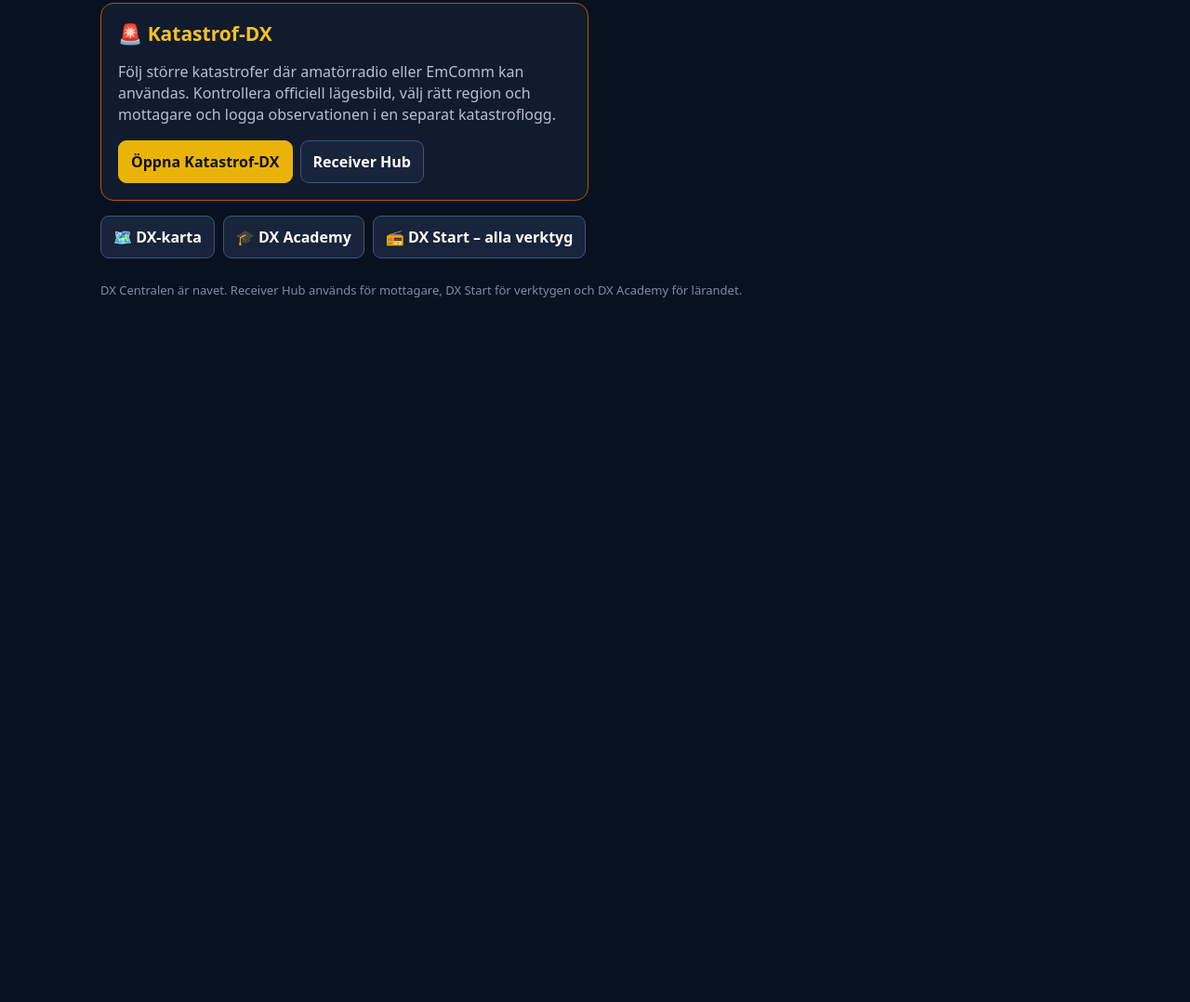
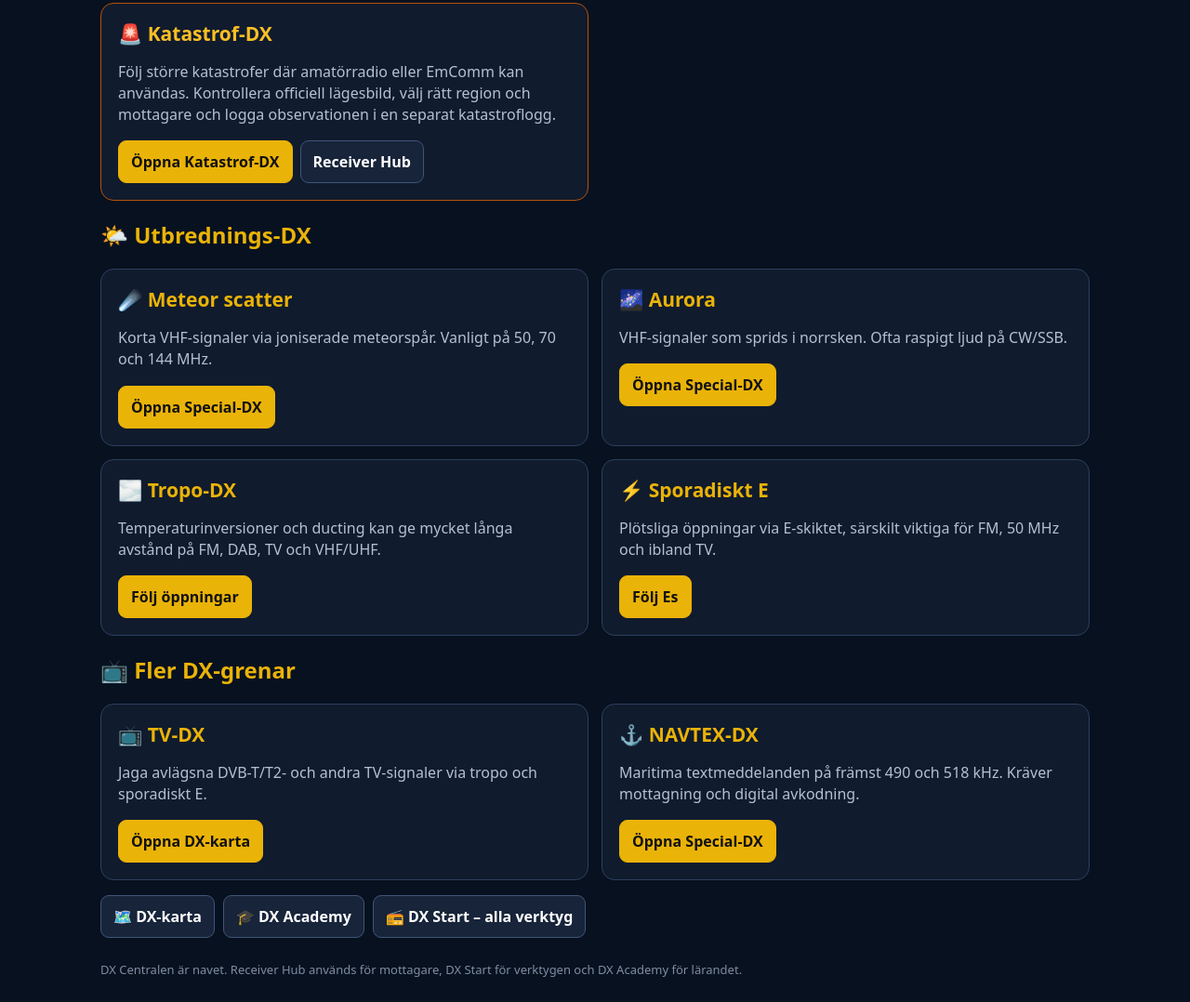
Before and after one commit to 1kuli1/dx-system, a plain HTML site: page index.html in a window 1280 px wide. Shown: the part 560-1638 px from the top of the page at 93% size. Before the commit the page ends 907 px from the top, so only its background shows below. Drawn offline with Linux system fonts and the light colour scheme.

Commit message:
Add propagation DX, TV-DX and NAVTEX to DX Centralen

```diff
--- a/index.html
+++ b/index.html
@@ -8,5 +8,23 @@
 <div class="card"><h2>📒 Logga</h2><p>Skapa en ny post, kontrollera loggboken och synka mellan enheterna.</p><div class="buttons"><a class="btn main" href="https://1kuli1.github.io/dX-START/?tool=log">Ny logg</a><a class="btn" href="https://1kuli1.github.io/dX-START/?tool=book">Loggbok</a><a class="btn" href="https://1kuli1.github.io/dX-START/?tool=sync">Synka</a></div></div>
 <div class="card disaster-card"><h2>🚨 Katastrof-DX</h2><p>Följ större katastrofer där amatörradio eller EmComm kan användas. Kontrollera officiell lägesbild, välj rätt region och mottagare och logga observationen i en separat katastroflogg.</p><div class="buttons"><a class="btn main" href="katastrof-dx.html">Öppna Katastrof-DX</a><a class="btn" href="https://1kuli1.github.io/dX-START/receiver-hub.html">Receiver Hub</a></div></div>
 </div>
+<section style="margin-top:16px">
+<h2 style="color:#eab308">🌤️ Utbrednings-DX</h2>
+<div class="grid">
+<div class="card"><h2>☄️ Meteor scatter</h2><p>Korta VHF-signaler via joniserade meteorspår. Vanligt på 50, 70 och 144 MHz.</p><div class="buttons"><a class="btn main" href="https://1kuli1.github.io/dX-START/?tool=special">Öppna Special-DX</a></div></div>
+<div class="card"><h2>🌌 Aurora</h2><p>VHF-signaler som sprids i norrsken. Ofta raspigt ljud på CW/SSB.</p><div class="buttons"><a class="btn main" href="https://1kuli1.github.io/dX-START/?tool=special">Öppna Special-DX</a></div></div>
+<div class="card"><h2>🌫️ Tropo-DX</h2><p>Temperaturinversioner och ducting kan ge mycket långa avstånd på FM, DAB, TV och VHF/UHF.</p><div class="buttons"><a class="btn main" href="https://www.dxmaps.com/" target="_blank" rel="noopener noreferrer">Följ öppningar</a></div></div>
+<div class="card"><h2>⚡ Sporadiskt E</h2><p>Plötsliga öppningar via E-skiktet, särskilt viktiga för FM, 50 MHz och ibland TV.</p><div class="buttons"><a class="btn main" href="https://www.dxmaps.com/" target="_blank" rel="noopener noreferrer">Följ Es</a></div></div>
+</div>
+</section>
+
+<section style="margin-top:16px">
+<h2 style="color:#eab308">📺 Fler DX-grenar</h2>
+<div class="grid">
+<div class="card"><h2>📺 TV-DX</h2><p>Jaga avlägsna DVB-T/T2- och andra TV-signaler via tropo och sporadiskt E.</p><div class="buttons"><a class="btn main" href="https://www.dxmaps.com/" target="_blank" rel="noopener noreferrer">Öppna DX-karta</a></div></div>
+<div class="card"><h2>⚓ NAVTEX-DX</h2><p>Maritima textmeddelanden på främst 490 och 518 kHz. Kräver mottagning och digital avkodning.</p><div class="buttons"><a class="btn main" href="https://1kuli1.github.io/dX-START/?tool=special">Öppna Special-DX</a></div></div>
+</div>
+</section>
+
 <nav class="bottom" aria-label="Övriga DX-sidor"><a class="btn" href="https://1kuli1.github.io/dX-START/?tool=map">🗺️ DX-karta</a><a class="btn" href="https://1kuli1.github.io/DX-Academy/">🎓 DX Academy</a><a class="btn" href="https://1kuli1.github.io/dX-START/">📻 DX Start – alla verktyg</a></nav>
 </main><footer>DX Centralen är navet. Receiver Hub används för mottagare, DX Start för verktygen och DX Academy för lärandet.</footer></div><script>function t(){let n=new Date();local.textContent="Lokal "+n.toLocaleTimeString("sv-SE",{hour:"2-digit",minute:"2-digit"});utc.textContent="UTC "+n.toISOString().slice(11,16)}t();setInterval(t,30000)</script></body></html>
```
